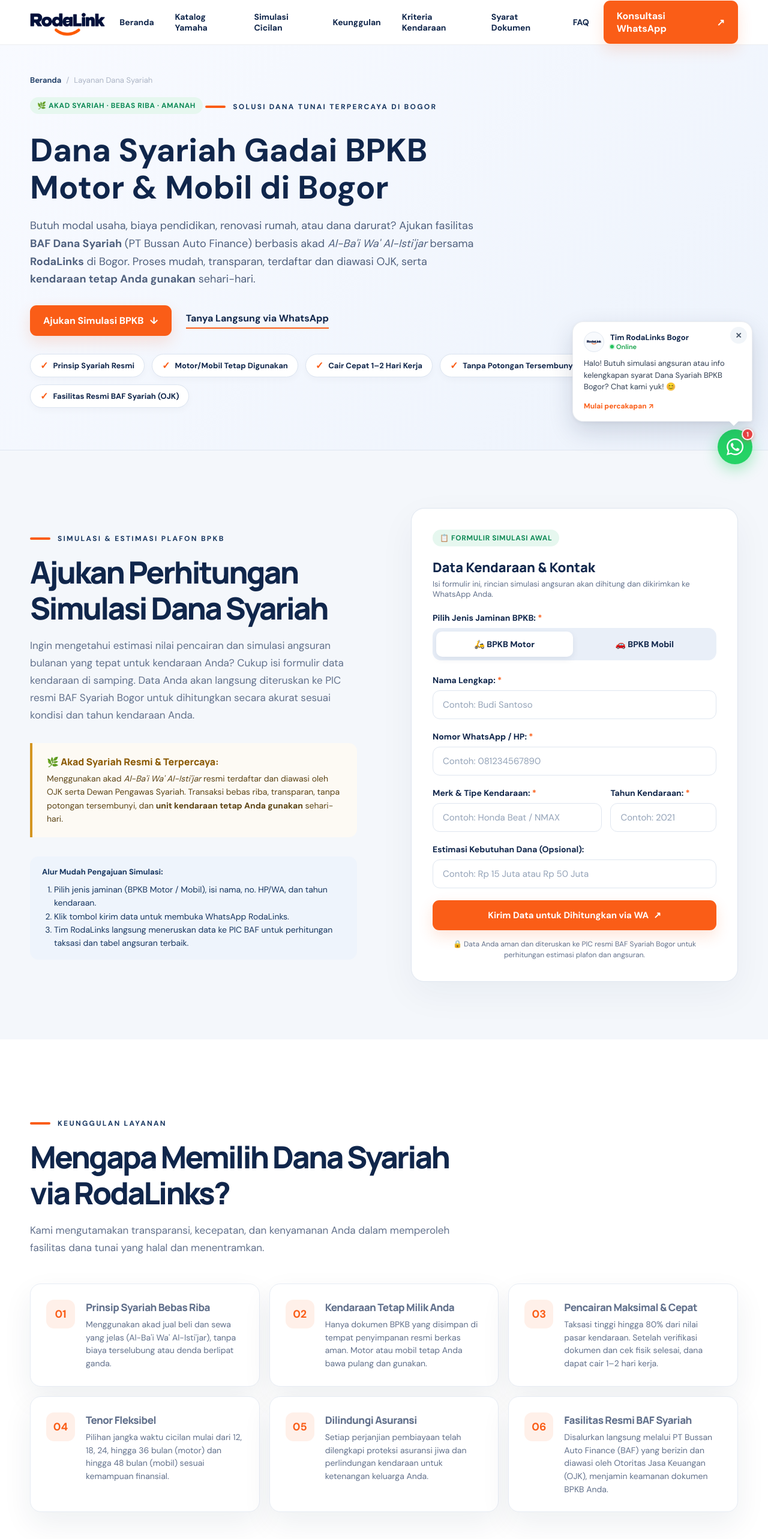
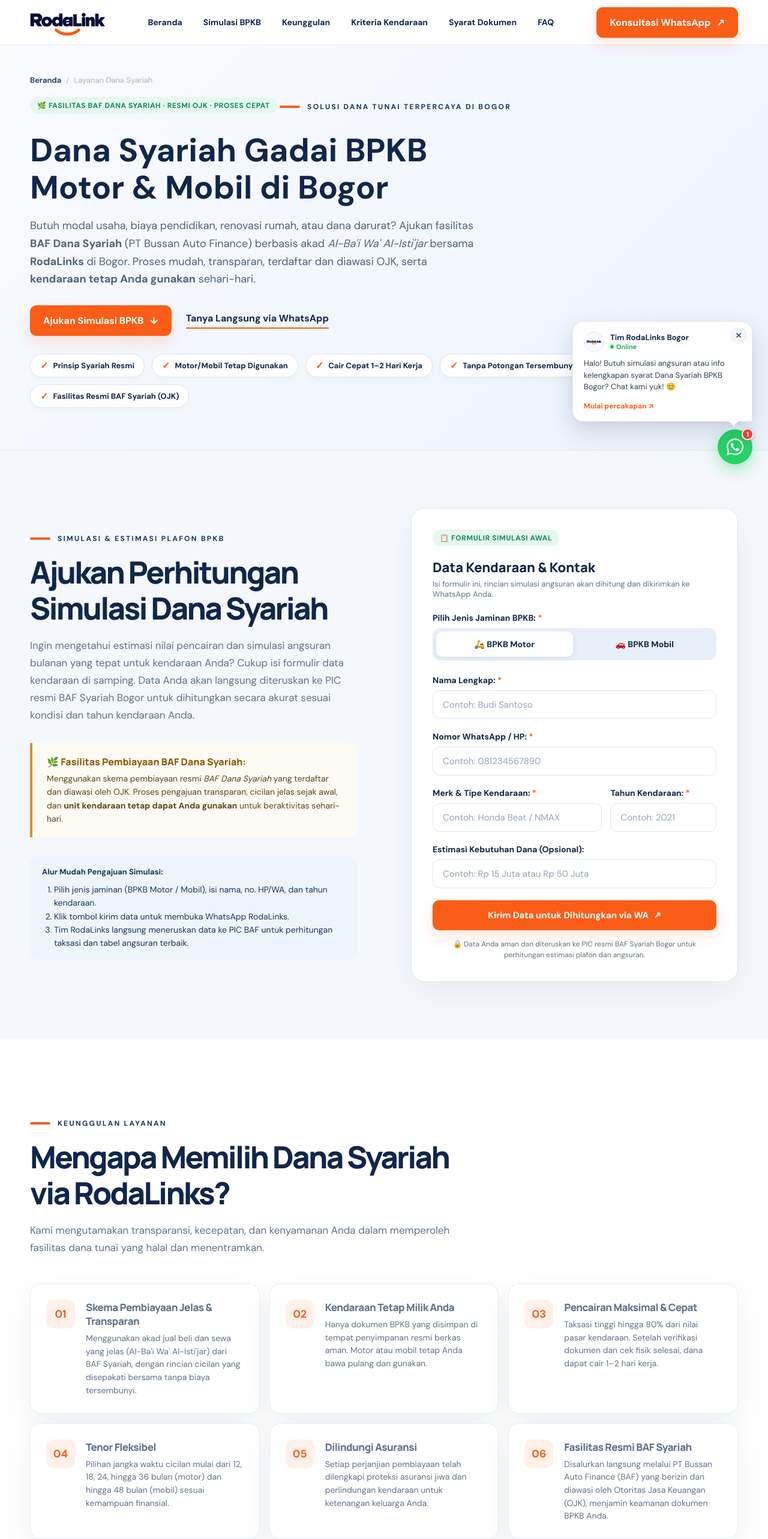
Before and after one commit to inesia/rodalink-site, a plain HTML site: page dana-syariah.html in a window 1280 px wide. Shown: the top 2566 px of the page at 60% size. Drawn offline with Linux system fonts and the light colour scheme.

Commit message:
refactor(dana-syariah): hapus menu katalog yamaha dan sesuaikan copy pembiayaan baf dana syariah

```diff
--- a/dana-syariah.html
+++ b/dana-syariah.html
@@ -5,7 +5,7 @@
   <meta name="viewport" content="width=device-width, initial-scale=1">
   <meta name="theme-color" content="#10264b">
   <title>Dana Syariah Gadai BPKB Motor &amp; Mobil Bogor | RodaLinks</title>
-  <meta name="description" content="Layanan pembiayaan BAF Dana Syariah jaminan BPKB motor dan mobil di Bogor bersama RodaLinks. Prinsip syariah resmi, tanpa riba, proses cepat 1-2 hari kerja, dan kendaraan tetap Anda gunakan.">
+  <meta name="description" content="Layanan pembiayaan BAF Dana Syariah jaminan BPKB motor dan mobil di Bogor bersama RodaLinks. Proses cepat, persyaratan mudah, cair 1-2 hari kerja, dan kendaraan tetap Anda gunakan.">
   <link rel="apple-touch-icon" sizes="180x180" href="images/favicon/apple-icon-180x180.png">
   <link rel="icon" type="image/png" sizes="32x32" href="images/favicon/favicon-32x32.png">
   <link rel="icon" type="image/png" sizes="16x16" href="images/favicon/favicon-16x16.png">
@@ -72,8 +72,7 @@
       <button class="menu-toggle" aria-label="Buka menu" aria-expanded="false">☰</button>
       <nav class="nav" aria-label="Navigasi utama">
         <a href="index.html">Beranda</a>
-        <a href="produk.html">Katalog Yamaha</a>
-        <a href="#simulasi">Simulasi Cicilan</a>
+        <a href="#simulasi">Simulasi BPKB</a>
         <a href="#keunggulan">Keunggulan</a>
         <a href="#kriteria">Kriteria Kendaraan</a>
         <a href="#syarat">Syarat Dokumen</a>
@@ -105,7 +104,7 @@
           <span>Layanan Dana Syariah</span>
         </div>
 
-        <div class="sharia-badge">🌿 AKAD SYARIAH · BEBAS RIBA · AMANAH</div>
+        <div class="sharia-badge">🌿 FASILITAS BAF DANA SYARIAH · RESMI OJK · PROSES CEPAT</div>
         <div class="eyebrow">Solusi Dana Tunai Terpercaya di Bogor</div>
         <h1>Dana Syariah Gadai BPKB Motor &amp; Mobil di Bogor</h1>
         <p class="lead">
@@ -140,9 +139,9 @@
           </p>
 
           <div class="sharia-callout">
-            <h4>🌿 Akad Syariah Resmi &amp; Terpercaya:</h4>
+            <h4>🌿 Fasilitas Pembiayaan BAF Dana Syariah:</h4>
             <p>
-              Menggunakan akad <em>Al-Ba'i Wa' Al-Isti'jar</em> resmi terdaftar dan diawasi oleh OJK serta Dewan Pengawas Syariah. Transaksi bebas riba, transparan, tanpa potongan tersembunyi, dan <strong>unit kendaraan tetap Anda gunakan</strong> sehari-hari.
+              Menggunakan skema pembiayaan resmi <em>BAF Dana Syariah</em> yang terdaftar dan diawasi oleh OJK. Proses pengajuan transparan, cicilan jelas sejak awal, dan <strong>unit kendaraan tetap dapat Anda gunakan</strong> untuk beraktivitas sehari-hari.
             </p>
           </div>
 
@@ -239,8 +238,8 @@
           <article class="feature">
             <div class="icon" aria-hidden="true">01</div>
             <div>
-              <p class="feature-title">Prinsip Syariah Bebas Riba</p>
-              <p>Menggunakan akad jual beli dan sewa yang jelas (Al-Ba'i Wa' Al-Isti'jar), tanpa biaya terselubung atau denda berlipat ganda.</p>
+              <p class="feature-title">Skema Pembiayaan Jelas &amp; Transparan</p>
+              <p>Menggunakan akad jual beli dan sewa yang jelas (Al-Ba'i Wa' Al-Isti'jar) dari BAF Syariah, dengan rincian cicilan yang disepakati bersama tanpa biaya tersembunyi.</p>
             </div>
           </article>
 
@@ -417,8 +416,8 @@
               </div>
               <span class="process-step-num">Langkah 03</span>
             </div>
-            <h3>Persetujuan &amp; Akad Syariah</h3>
-            <p>Setelah pengajuan disetujui, dilakukan penandatanganan akad syariah yang transparan, amanah, dan bebas dari klausul ribawi.</p>
+            <h3>Persetujuan &amp; Penandatanganan Akad</h3>
+            <p>Setelah pengajuan disetujui, dilakukan penandatanganan akad BAF Dana Syariah yang jelas, transparan, dan disepakati kedua belah pihak.</p>
           </article>
 
           <!-- Langkah 04 -->
@@ -454,9 +453,9 @@
       </details>
 
       <details>
-        <summary>Bagaimana hukum dan akad syariah yang digunakan?</summary>
+        <summary>Bagaimana skema akad yang digunakan?</summary>
         <p>
-          Pembiayaan ini berpedoman pada fatwa Dewan Syariah Nasional MUI dengan akad <strong>Al-Ba'i Wa' Al-Isti'jar</strong> (jual beli yang dilanjutkan dengan sewa-beli dan hibah). Nilai angsuran bulanan bersifat tetap (flat) selama tenor dan tidak ada sistem bunga berbunga sehingga bebas dari unsur riba dan gharar.
+          Pembiayaan ini berpedoman pada ketentuan BAF Dana Syariah dengan skema akad <strong>Al-Ba'i Wa' Al-Isti'jar</strong> (jual beli yang dilanjutkan dengan sewa guna usaha dan hibah). Nilai angsuran bulanan bersifat tetap (flat) selama masa tenor yang disepakati bersama, dengan rincian biaya yang transparan sejak awal.
         </p>
       </details>
 
@@ -518,9 +517,9 @@
       <svg viewBox="0 0 24 24" aria-hidden="true" stroke-linecap="round" stroke-linejoin="round"><path d="M3 10.5L12 3l9 7.5V20a1 1 0 0 1-1 1h-5v-6h-4v6H4a1 1 0 0 1-1-1v-9.5z"/></svg>
       <span>Beranda</span>
     </a>
-    <a href="produk.html" class="pwa-tab" aria-label="Katalog Yamaha">
-      <svg viewBox="0 0 24 24" aria-hidden="true" stroke-linecap="round" stroke-linejoin="round"><circle cx="5.5" cy="17.5" r="3.5"/><circle cx="18.5" cy="17.5" r="3.5"/><path d="M15 6h-3l-3 6.5h6.5l2-3.5h2.5"/><path d="M9 17.5h6"/></svg>
-      <span>Beli Motor</span>
+    <a href="#simulasi" class="pwa-tab" aria-label="Simulasi BPKB">
+      <svg viewBox="0 0 24 24" aria-hidden="true" stroke-linecap="round" stroke-linejoin="round"><rect x="4" y="2" width="16" height="20" rx="2"/><line x1="8" y1="6" x2="16" y2="6"/><line x1="16" y1="14" x2="16" y2="18"/><path d="M16 10h.01"/><path d="M12 10h.01"/><path d="M8 10h.01"/><path d="M12 14h.01"/><path d="M8 14h.01"/><path d="M12 18h.01"/><path d="M8 18h.01"/></svg>
+      <span>Simulasi</span>
     </a>
     <a href="dana-syariah.html" class="pwa-tab active" aria-label="Dana Syariah BAF">
       <svg viewBox="0 0 24 24" aria-hidden="true" stroke-linecap="round" stroke-linejoin="round"><path d="M12 2L3 7v6c0 5.5 3.8 10.7 9 12 5.2-1.3 9-6.5 9-12V7l-9-5z"/><path d="M12 8v8"/><path d="M9 12h6"/></svg>
@@ -585,8 +584,8 @@
           <a class="wa-chip" href="https://wa.me/6285110539167?text=Halo%20RodaLinks%2C%20saya%20ingin%20konsultasi%20simulasi%20Dana%20Syariah%20BPKB%20Mobil." target="_blank" rel="noopener noreferrer">
             🚗 Simulasi Gadai BPKB Mobil
           </a>
-          <a class="wa-chip" href="https://wa.me/6285110539167?text=Halo%20RodaLinks%2C%20saya%20ingin%20tanya%20promo%20dan%20harga%20OTR%20motor%20Yamaha%20di%20Bogor." target="_blank" rel="noopener noreferrer">
-            🏍️ Tanya Beli Motor Yamaha
+          <a class="wa-chip" href="https://wa.me/6285110539167?text=Halo%20RodaLinks%2C%20saya%20ingin%20tanya%20syarat%20dan%20kelengkapan%20dokumen%20BAF%20Dana%20Syariah." target="_blank" rel="noopener noreferrer">
+            📑 Cek Syarat &amp; Dokumen BAF
           </a>
         </div>
       </div>
```
Also changed, not shown: 1 other file.
